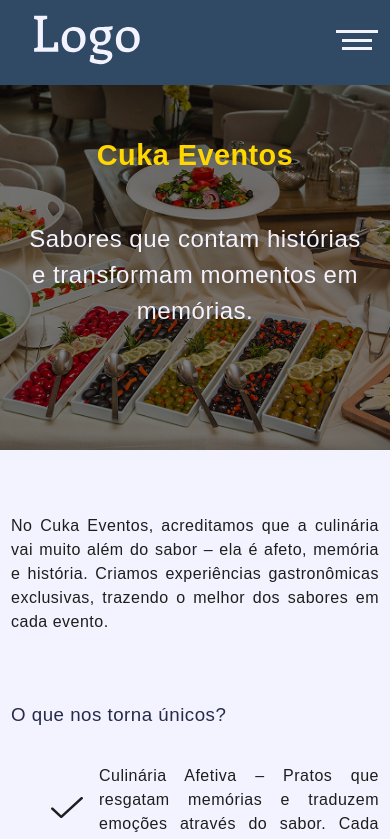
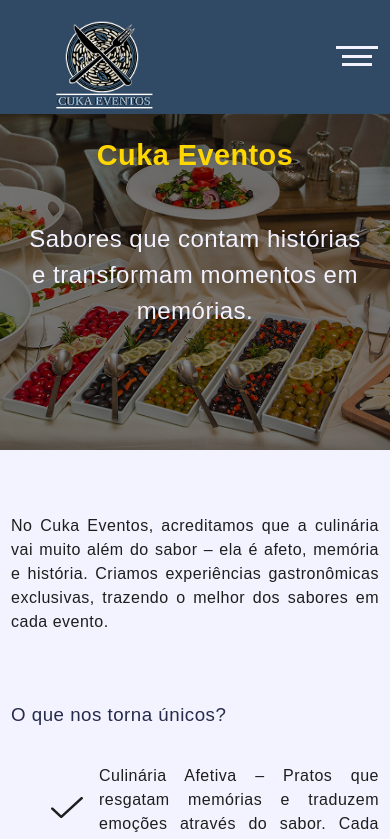
Before and after one commit to Luanquevedo/site-intitucional-next, a Next.js app: page / in a window 390 px wide. Shown: the top 839 px of the page. Built offline with nearby package versions, Linux system fonts and the light colour scheme; a web font is replaced by a local one.

Commit message:
Adicionado logo

```diff
--- a/src/components/nav/index.scss
+++ b/src/components/nav/index.scss
@@ -15,7 +15,7 @@
     padding-inline: 3vw;
 
     nav {
-      height: 5rem;
+      height: 7.1rem;
       display: flex;
       justify-content: space-between;
       align-items: center;
@@ -23,10 +23,15 @@
       width: 100%;  // Garantir que ocupe toda a largura da tela
 
       .logo {
-        width: 16vw;
-        flex-grow: 1;  // Isso faz o logo crescer e ocupar o espaço disponível
         display: flex;
-        justify-content: center;  // Centraliza o logo
+        justify-content: center; // Centraliza o logo
+        align-items: center;
+
+        img {
+          width: auto; // Permite que a largura seja ajustada dinamicamente
+          height: 8vw; // Define um tamanho responsivo
+          max-width: 200px; // Evita que fique muito grande
+        }
       }
 
       .hamburguer {
@@ -97,12 +102,14 @@
 // Responsividade para mobile
 @media (max-width: 820px) {
   .Header {
-    height: 85px !important;
+    height: 100px !important;
 
     .nav {
-      .logo {
-        width: 150px;
-        flex-grow: 1;  // Garante que o logo ocupe o espaço e centraliza
+      display: flex;
+      .logo img {
+        height: 120px; // Ajuste específico para mobile
+        max-width: 180px;
+        margin-top: 1rem;
       }
 
       .hamburguer {
--- a/src/components/nav/navB.js
+++ b/src/components/nav/navB.js
@@ -17,7 +17,6 @@ const NavB = () => {
     }
   };
 
-  // Função para fechar o menu ao clicar em um link
   const closeMenu = () => {
     if (isActive) {
       setIsActive(false);
@@ -28,15 +27,18 @@ const NavB = () => {
     <div className="Header">
       <header>
         <nav className={`nav ${isActive ? 'active' : ''}`} role="navigation" aria-label="Menu principal">
+
+          {/* Logo dentro de um div para aplicar estilos corretamente */}
           <Link href="/" aria-label="Página inicial">
-            <Image
-              className="logo"
-              src="/logo.svg"
-              alt="Logo da empresa"
-              width={100}
-              height={50}
-              priority
-            />
+            <div className="logo">
+              <Image
+                src="/logo.svg"
+                alt="Logo da empresa"
+                width={150}  // Ajuste da largura
+                height={80}  // Ajuste da altura
+                priority
+              />
+            </div>
           </Link>
 
           {/* Botão hamburguer */}
```
Also changed, not shown: public/logo.svg.
